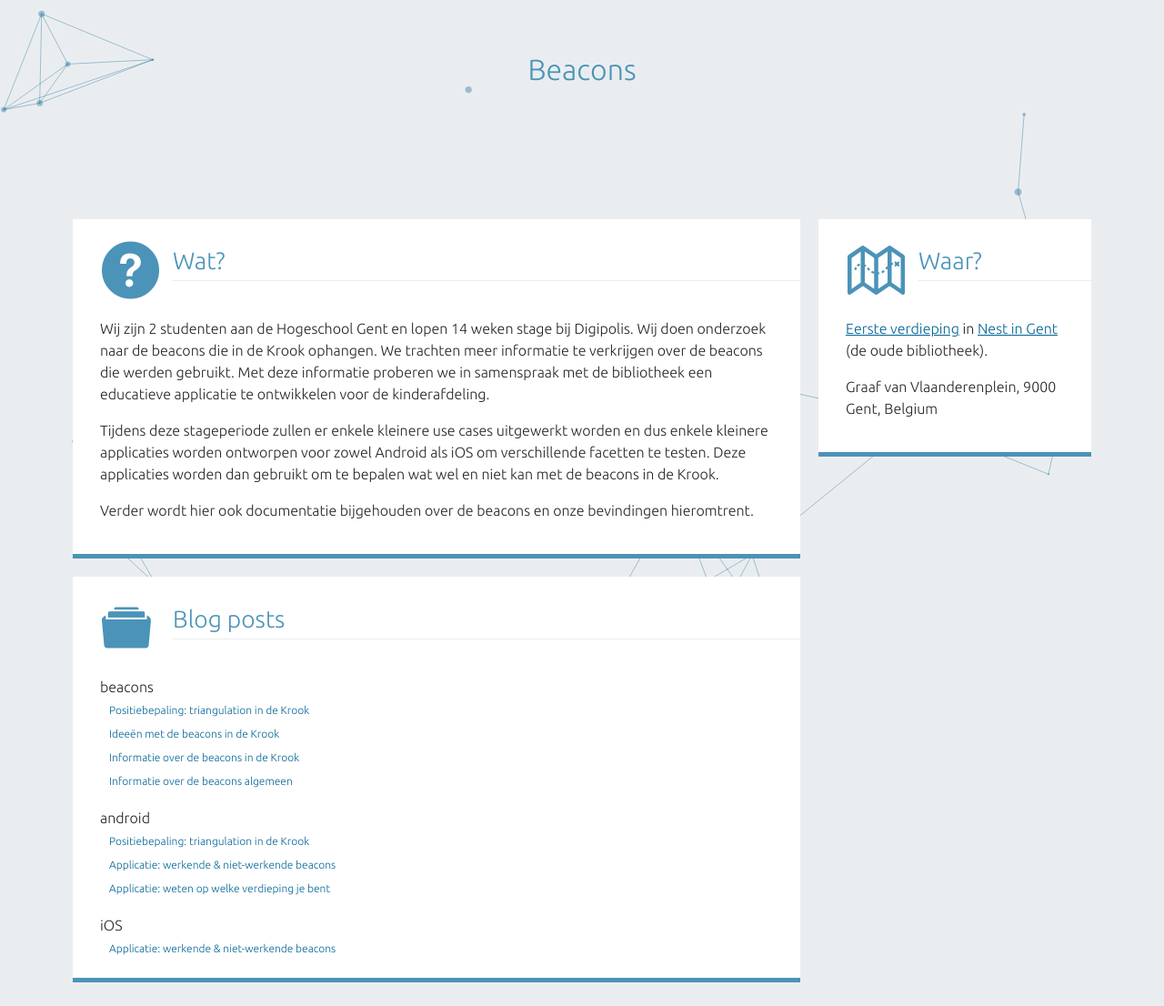
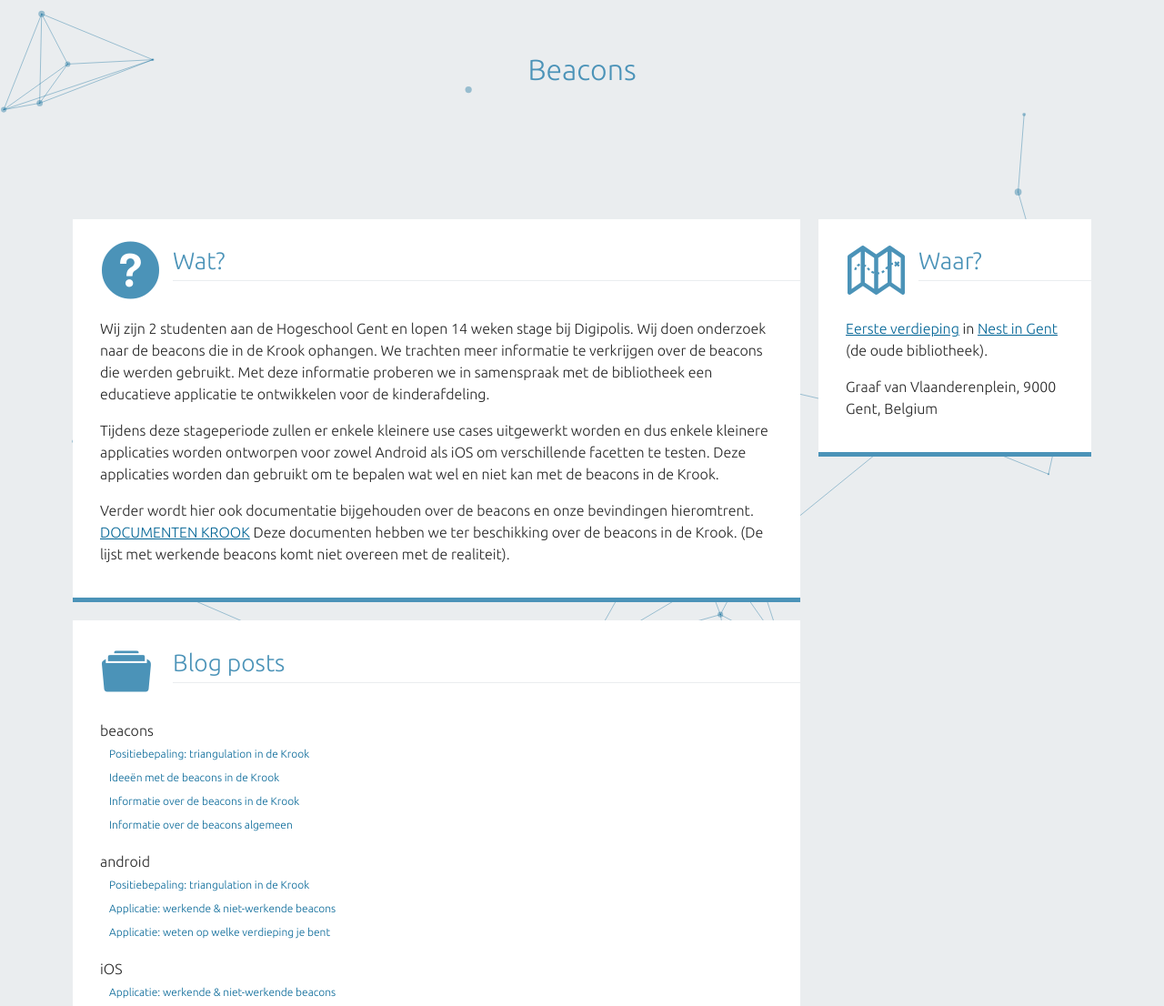
Before and after one commit to lab9k/BeaconDocumentatie, a Jekyll site: the page built from index.html, in a window 1280 px wide. Shown: the whole page at 91% size. Built offline with Jekyll 4.4.1, drawn with Linux system fonts in a browser that asks for light colours; nearby versions of some CDN libraries.

Commit message:
documenten

```diff
--- a/index.html
+++ b/index.html
@@ -18,7 +18,10 @@ layout: default
                         <p>Tijdens deze stageperiode zullen er enkele kleinere use cases uitgewerkt worden en dus enkele kleinere
                             applicaties worden ontworpen voor zowel Android als iOS om verschillende facetten te testen.
                             Deze applicaties worden dan gebruikt om te bepalen wat wel en niet kan met de beacons in de Krook.</p>
-                        <p>Verder wordt hier ook documentatie bijgehouden over de beacons en onze bevindingen hieromtrent.</p>
+                        <p>Verder wordt hier ook documentatie bijgehouden over de beacons en onze bevindingen hieromtrent.
+                            <br> <a target="_blank" href="https://github.com/lab9k/BeaconDocumentatie/blob/gh-pages/DeKrook_OCTA-ID.zip">DOCUMENTEN KROOK</a>
+                            Deze documenten hebben we ter beschikking over de beacons in de Krook. (De lijst met werkende beacons komt niet overeen met de realiteit).
+                        </p>
                 </div>
             </div>
 
```
